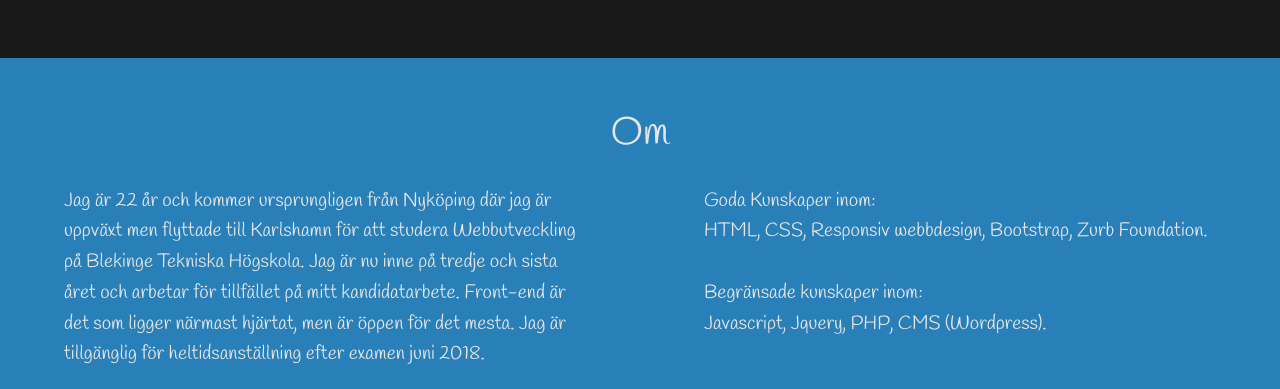
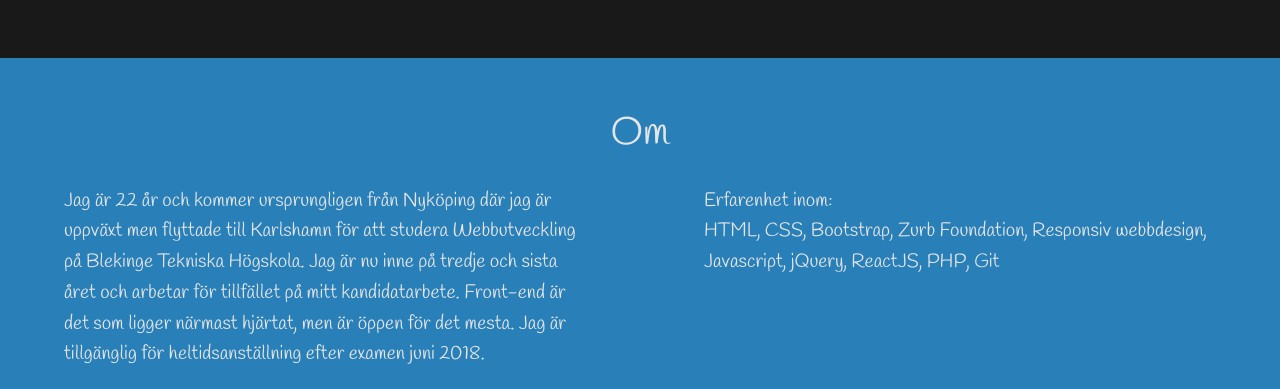
Before and after one commit to Kristoffersson/kristoffersson.github.io, a plain HTML site: page index.html in a window 1280 px wide. Shown: the part 671-1060 px from the top of the page. Drawn offline with Linux system fonts and the light colour scheme.

Commit message:
Update index.html

```diff
--- a/index.html
+++ b/index.html
@@ -62,7 +62,7 @@
           <p>Jag är 22 år och kommer ursprungligen från Nyköping där jag är uppväxt men flyttade till Karlshamn för att studera Webbutveckling på Blekinge Tekniska Högskola. Jag är nu inne på tredje och sista året och arbetar för tillfället på mitt kandidatarbete. Front-end är det som ligger närmast hjärtat, men är öppen för det mesta. Jag är tillgänglig för heltidsanställning efter examen juni 2018.</p>
         </div>
         <div class="cell small-12 medium-6">
-          <p>Goda Kunskaper inom:<br>HTML, CSS, Responsiv webbdesign, Bootstrap, Zurb Foundation.<br><br>Begränsade kunskaper inom:<br>Javascript, Jquery, PHP, CMS (Wordpress).</p>
+          <p>Erfarenhet inom:<br>HTML, CSS, Bootstrap, Zurb Foundation, Responsiv webbdesign, Javascript, jQuery, ReactJS, PHP, Git</p>
         </div>
       </div>
     </div>
```
